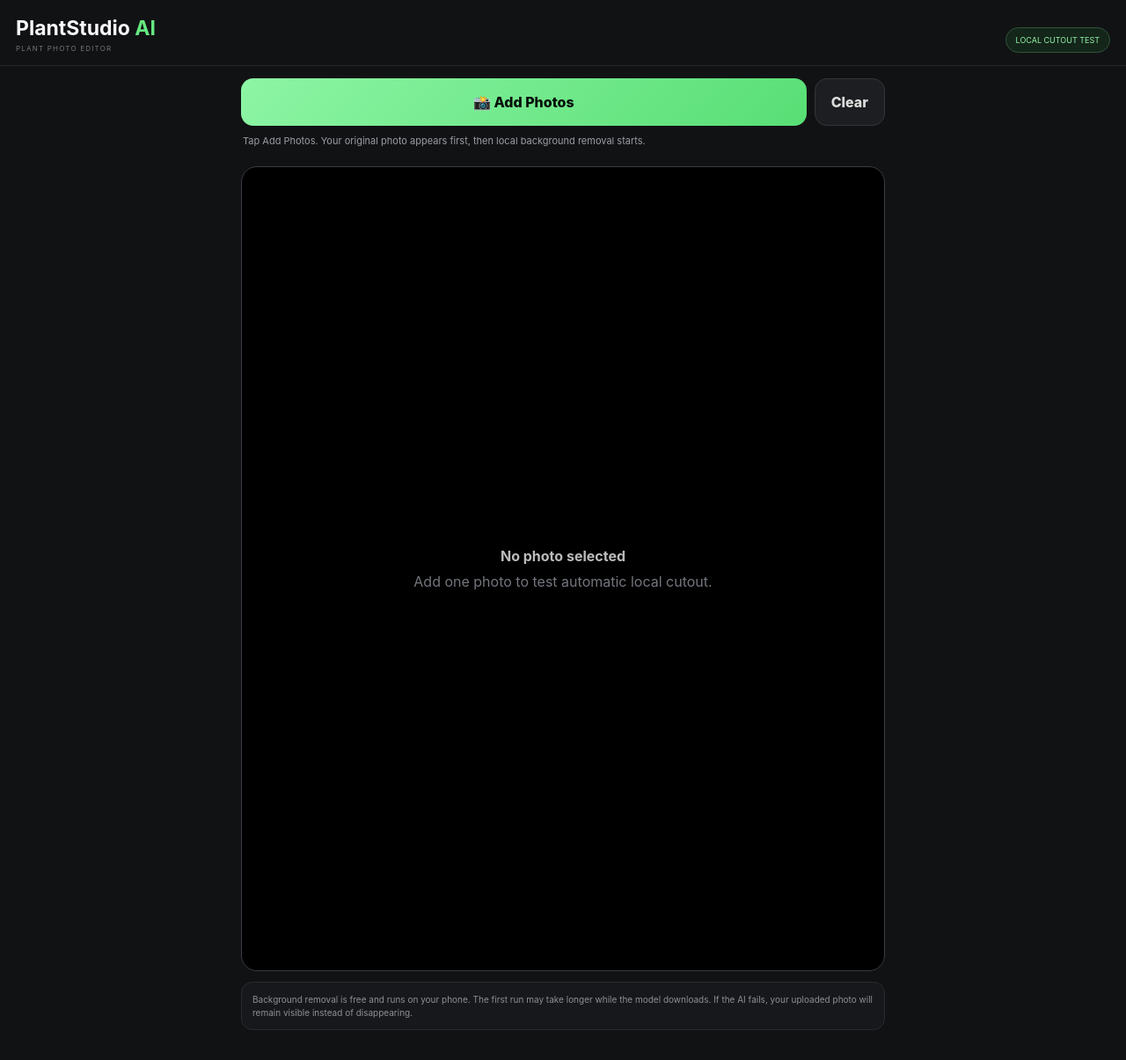
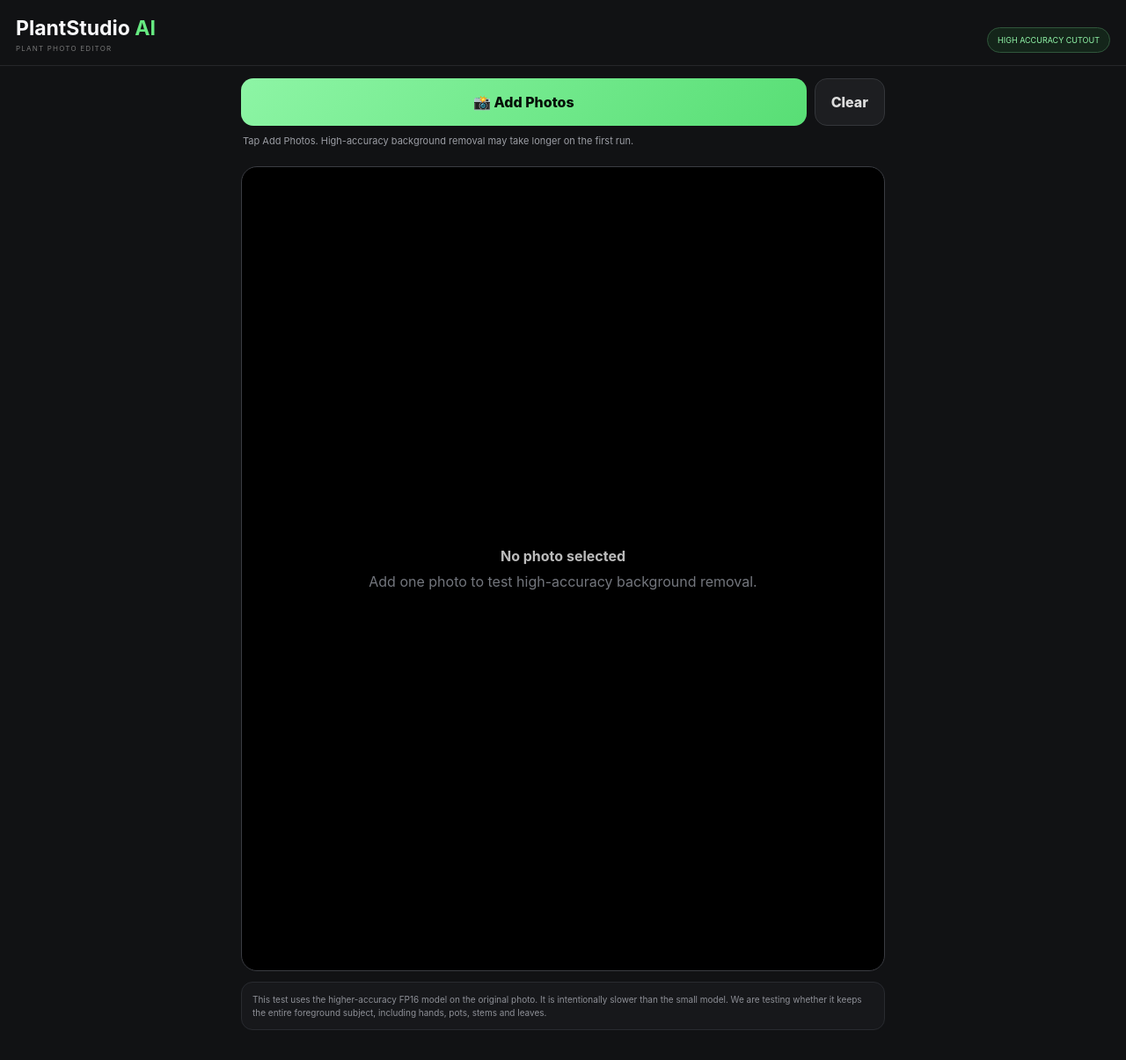
Before and after one commit to voraleeza/plantstudio-ai, a plain HTML site: page index.html in a window 1280 px wide. Shown: the whole page at 88% size. Drawn offline with Linux system fonts and the light colour scheme.

Commit message:
Test higher-accuracy medium background removal model

```diff
--- a/index.html
+++ b/index.html
@@ -14,14 +14,14 @@ header{padding:max(18px,env(safe-area-inset-top)) 18px 14px;border-bottom:1px so
 </style>
 </head>
 <body>
-<header><div class="brand"><b>PlantStudio <span>AI</span></b><small>PLANT PHOTO EDITOR</small></div><div class="pill">LOCAL CUTOUT TEST</div></header>
+<header><div class="brand"><b>PlantStudio <span>AI</span></b><small>PLANT PHOTO EDITOR</small></div><div class="pill">HIGH ACCURACY CUTOUT</div></header>
 <main class="app">
 <div class="bar"><button id="addBtn" class="add" type="button">📸 Add Photos</button><button id="clearBtn" class="clear" type="button">Clear</button></div>
 <input id="fileInput" type="file" accept="image/*" multiple style="position:absolute;left:-9999px;width:1px;height:1px;opacity:0">
-<div id="status" class="status">Tap Add Photos. Your original photo appears first, then local background removal starts.</div>
+<div id="status" class="status">Tap Add Photos. High-accuracy background removal may take longer on the first run.</div>
 <div id="queue" class="queue"></div>
-<div class="canvas"><img id="preview" alt="Selected photo"><div id="empty" class="empty"><b>No photo selected</b>Add one photo to test automatic local cutout.</div><div id="loader" class="loader"><div class="spin"></div><div id="loaderText" class="loaderText">Preparing local background removal…</div><div class="progress"><i id="progressBar"></i></div></div></div>
-<div class="note">Background removal is free and runs on your phone. The first run may take longer while the model downloads. If the AI fails, your uploaded photo will remain visible instead of disappearing.</div>
+<div class="canvas"><img id="preview" alt="Selected photo"><div id="empty" class="empty"><b>No photo selected</b>Add one photo to test high-accuracy background removal.</div><div id="loader" class="loader"><div class="spin"></div><div id="loaderText" class="loaderText">Preparing high-accuracy background removal…</div><div class="progress"><i id="progressBar"></i></div></div></div>
+<div class="note">This test uses the higher-accuracy FP16 model on the original photo. It is intentionally slower than the small model. We are testing whether it keeps the entire foreground subject, including hands, pots, stems and leaves.</div>
 </main>
 <script>
 (function(){
@@ -34,8 +34,8 @@ addBtn.addEventListener('click',openPicker,false);
 function showItem(i){if(i<0||i>=items.length)return;activeIndex=i;var it=items[i];preview.src=it.cutoutURL||it.originalURL;preview.style.display='block';empty.style.display='none';renderQueue()}
 function renderQueue(){queue.innerHTML='';items.forEach(function(it,i){var b=document.createElement('button');b.type='button';b.className='thumb';if(i===activeIndex)b.style.borderColor='#66e981';var im=document.createElement('img');im.src=it.cutoutURL||it.originalURL;var label=document.createElement('small');label.textContent=it.state;b.appendChild(im);b.appendChild(label);b.addEventListener('click',function(){showItem(i)});queue.appendChild(b)})}
 async function getAI(){if(removeBackgroundFn)return removeBackgroundFn;if(loadingAI)return loadingAI;loadingAI=(async function(){var urls=['https://esm.sh/@imgly/background-removal@1.7.0?bundle','https://cdn.jsdelivr.net/npm/@imgly/background-removal@1.7.0/+esm'];var lastErr;for(var i=0;i<urls.length;i++){try{var mod=await import(urls[i]);var fn=mod.default||mod.removeBackground;if(typeof fn==='function'){removeBackgroundFn=fn;return fn}}catch(e){lastErr=e}}throw lastErr||new Error('Local cutout engine could not load')})();try{return await loadingAI}finally{loadingAI=null}}
-async function processItem(index){var it=items[index];if(!it||it.processing||it.cutoutURL)return;it.processing=true;it.state='Loading AI';renderQueue();if(index===activeIndex){loader.classList.add('on');loaderText.textContent='Loading local background-removal model…';progressBar.style.width='5%'}try{var fn=await getAI();it.state='Removing';renderQueue();var cfg={model:'small',device:'cpu',proxyToWorker:true,output:{format:'image/png',quality:1},progress:function(key,current,total){if(index===activeIndex){loaderText.textContent='Downloading local AI model…';if(total)progressBar.style.width=Math.max(8,Math.min(95,Math.round(current/total*100)))+'%'}}};var out=await fn(it.file,cfg);var blob=out instanceof Blob?out:new Blob([out],{type:'image/png'});it.cutoutURL=URL.createObjectURL(blob);it.state='Cutout ready';if(index===activeIndex){preview.src=it.cutoutURL;status.textContent='Background removed locally. The original photo has not been altered.'}renderQueue()}catch(e){console.error(e);it.state='AI failed';if(index===activeIndex)status.textContent='Photo upload works, but local background removal failed to load on this phone. Original photo kept.';renderQueue()}finally{it.processing=false;if(index===activeIndex){loader.classList.remove('on');progressBar.style.width='0%'}}}
-input.addEventListener('change',function(){var files=Array.prototype.slice.call(input.files||[]);input.value='';if(!files.length){status.textContent='No photo selected.';return}var newIndexes=[];files.forEach(function(file){if(!file.type||file.type.indexOf('image/')!==0)return;var u=URL.createObjectURL(file);var it={file:file,originalURL:u,cutoutURL:null,state:'Uploaded',processing:false};items.push(it);newIndexes.push(items.length-1)});renderQueue();if(newIndexes.length){showItem(newIndexes[0]);status.textContent=newIndexes.length+' photo'+(newIndexes.length===1?'':'s')+' added. Starting local background removal…';setTimeout(function(){newIndexes.forEach(function(i){processItem(i)})},50)}},false);
+async function processItem(index){var it=items[index];if(!it||it.processing||it.cutoutURL)return;it.processing=true;it.state='Loading HQ AI';renderQueue();if(index===activeIndex){loader.classList.add('on');loaderText.textContent='Loading higher-accuracy model…';progressBar.style.width='5%'}try{var fn=await getAI();it.state='Removing';renderQueue();var cfg={model:'medium',device:'cpu',proxyToWorker:true,output:{format:'image/png',quality:1},progress:function(key,current,total){if(index===activeIndex){loaderText.textContent='Downloading / running high-accuracy AI…';if(total)progressBar.style.width=Math.max(8,Math.min(95,Math.round(current/total*100)))+'%'}}};var out=await fn(it.file,cfg);var blob=out instanceof Blob?out:new Blob([out],{type:'image/png'});it.cutoutURL=URL.createObjectURL(blob);it.state='Cutout ready';if(index===activeIndex){preview.src=it.cutoutURL;status.textContent='High-accuracy cutout ready. Check hands, pot edges, stems and leaf edges carefully.'}renderQueue()}catch(e){console.error(e);it.state='AI failed';if(index===activeIndex)status.textContent='High-accuracy model failed on this phone. Original photo kept.';renderQueue()}finally{it.processing=false;if(index===activeIndex){loader.classList.remove('on');progressBar.style.width='0%'}}}
+input.addEventListener('change',function(){var files=Array.prototype.slice.call(input.files||[]);input.value='';if(!files.length){status.textContent='No photo selected.';return}var newIndexes=[];files.forEach(function(file){if(!file.type||file.type.indexOf('image/')!==0)return;var u=URL.createObjectURL(file);var it={file:file,originalURL:u,cutoutURL:null,state:'Uploaded',processing:false};items.push(it);newIndexes.push(items.length-1)});renderQueue();if(newIndexes.length){showItem(newIndexes[0]);status.textContent=newIndexes.length+' photo'+(newIndexes.length===1?'':'s')+' added. Starting high-accuracy removal…';setTimeout(function(){newIndexes.forEach(function(i){processItem(i)})},50)}},false);
 clearBtn.addEventListener('click',function(){items.forEach(function(it){revoke(it.originalURL);revoke(it.cutoutURL)});items=[];activeIndex=-1;preview.removeAttribute('src');preview.style.display='none';empty.style.display='block';queue.innerHTML='';loader.classList.remove('on');status.textContent='Cleared. Tap Add Photos.'});
 })();
 </script>
```
